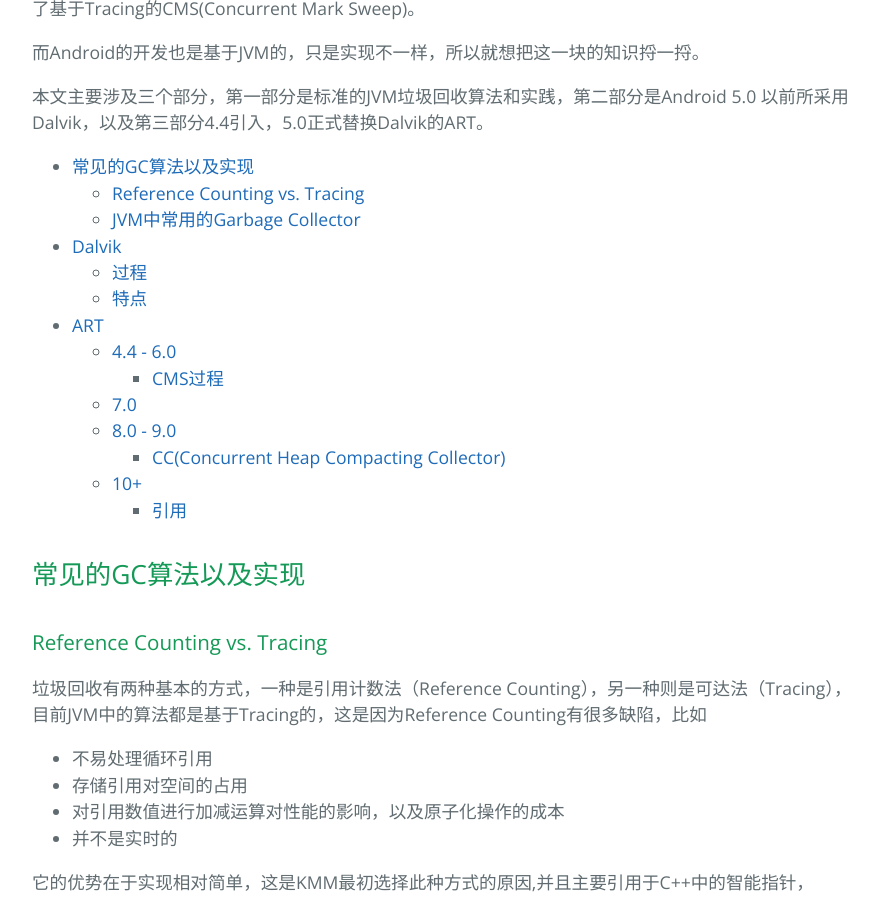
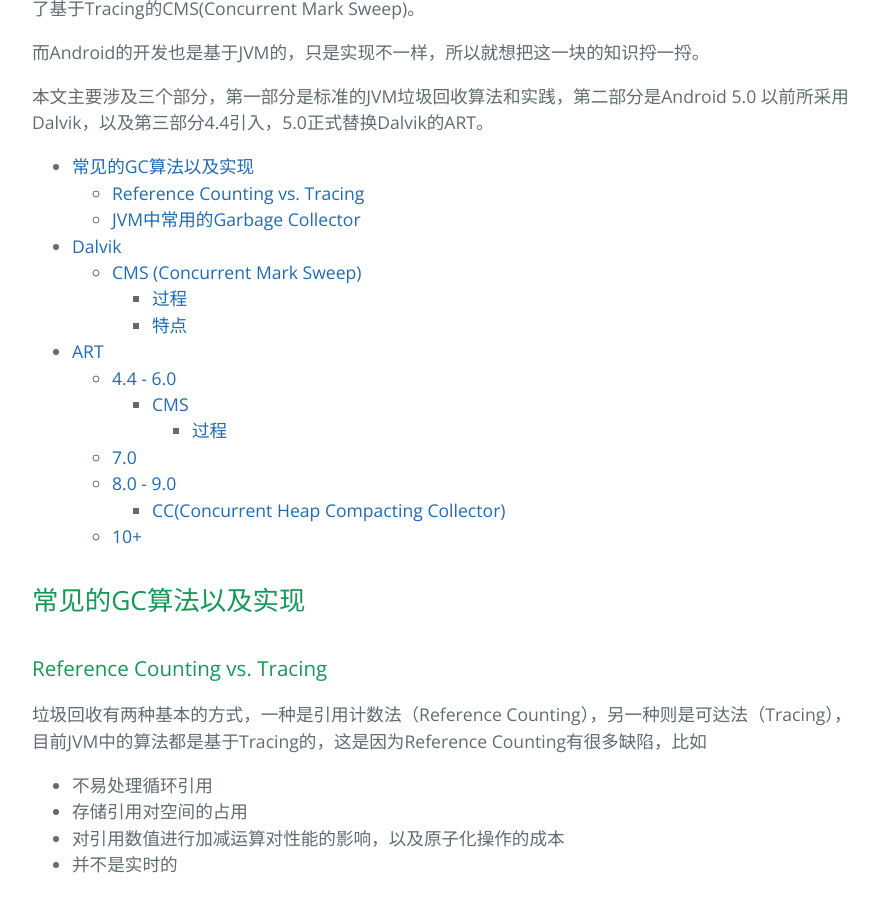
Before and after one commit to dreamhb/dreamhb.github.io, a Jekyll site: the page built from _posts/2022-02-11-Android-Runtime.md, in a window 1280 px wide and 900 px high, scrolled down 767 px. Shown: the whole window, without its empty margins (192-1070 px from the left). Built offline with Jekyll 4.4.1, drawn with Linux system fonts in a browser that asks for light colours; comment, search, counter and statistics services are not loaded; some of the changed text lies outside the part shown.

Commit message:
fix style errors

```diff
--- a/_posts/2022-02-11-Android-Runtime.md
+++ b/_posts/2022-02-11-Android-Runtime.md
@@ -87,13 +87,14 @@ Tracing有两种基本算法:
 
 Dalvik使用的CMS（Concurrent Mark Sweep）。
 
-### 过程
+### CMS (Concurrent Mark Sweep)
+#### 过程
 *   找出的Root集合,其中是所有的根节点,需要暂停应用
 *   第一次Mark,将Root集合中的对象和Reachable的对象标记为‘使用中’,这个过程是并发的,不会阻塞应用
 *   第二次Mark,因为上一次过程是并发的,应用可能有新分配的对象,需要重新标记,这个过程也是需要暂停的
 *   回收不再使用的对象内存,此过程是并发的
 
-### 特点
+#### 特点
 Dalvik使用的CMS垃圾回收器，它有以下几个特点：
 *   单线程
 *   没有内存压缩功能，意味着随着应用的运行，会有越来越多的内存碎片
@@ -102,6 +103,7 @@ Dalvik使用的CMS垃圾回收器，它有以下几个特点：
 
 
 因为上述的不足，而且随着硬件的改善，从Android 4.4开始，引入了下面会提到的ART，并在5.0正式替换了Dalvik。
+
 ## ART
 ART是Android RunTime的缩写，从4.4开始，到现在的12，已经迭代了很多版本了，其支持的垃圾回收策略也不止一个。
 
@@ -109,7 +111,8 @@ ART是Android RunTime的缩写，从4.4开始，到现在的12，已经迭代了
 ART继续使用CMS，但是对其做了很大的优化，主要有减少应用暂停，减少内存碎片，以及对内存分配的改进。
 下面看一下其过程：
 
-#### CMS过程
+#### CMS
+##### 过程
 *   找出Root集合，不同于Dalvik，这一步是并发的，通过让各个应用自己标记各自的Stack
 *   第一次Mark，并发标记
 *   第二次Mark，会暂停，但是会短很多，3ms左右，用的技术是？
@@ -137,6 +140,3 @@ Oreo版本引入了新的GC，并且是默认的，即CC（Concurrent Copying）
 当Young CC的Throughout比Full Heap CC要小时,下次GC会切换到Full Heap CC.
 
 CMS则始终是Generational模式.
-
-
-#### 引用
```
